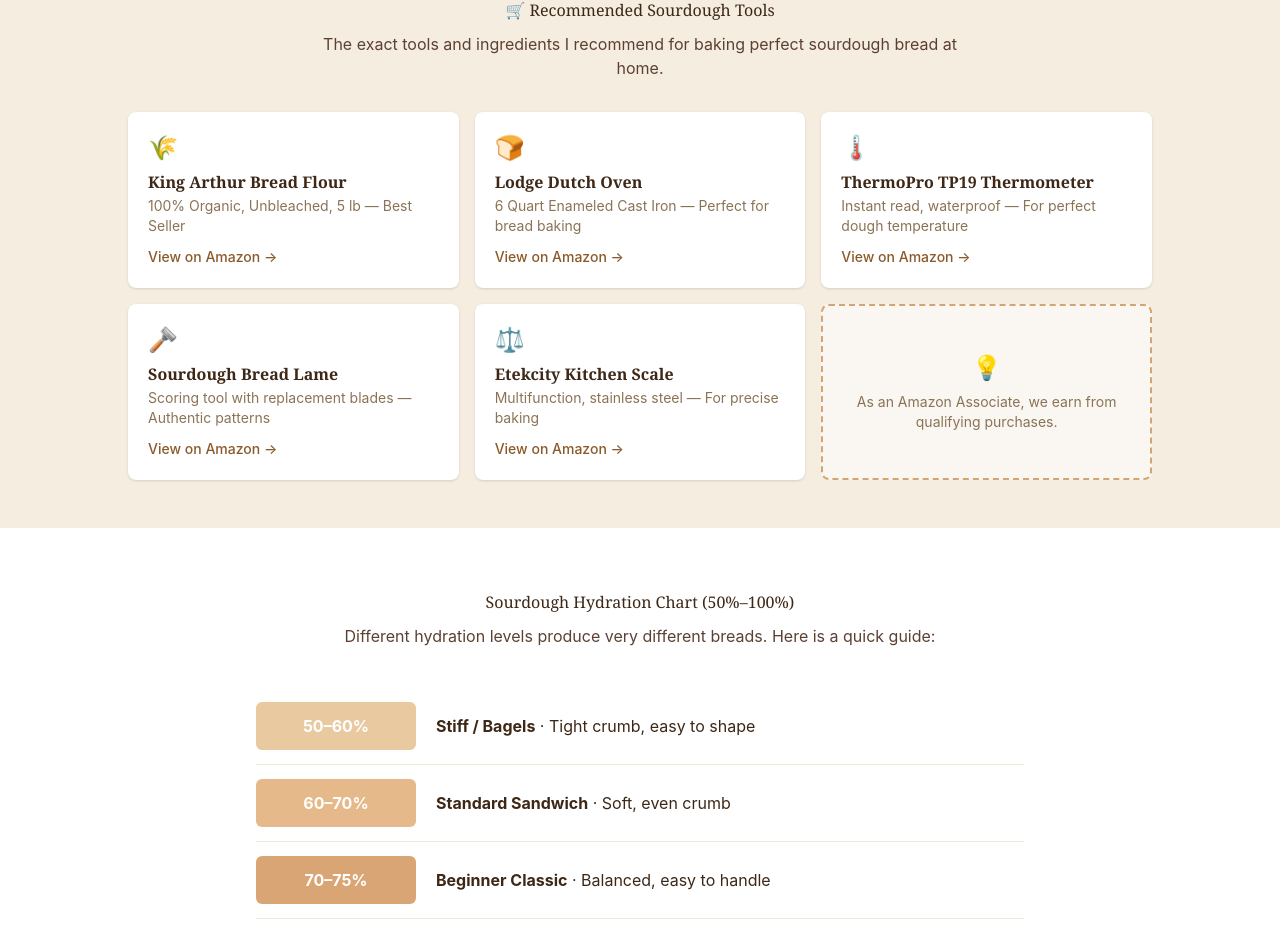
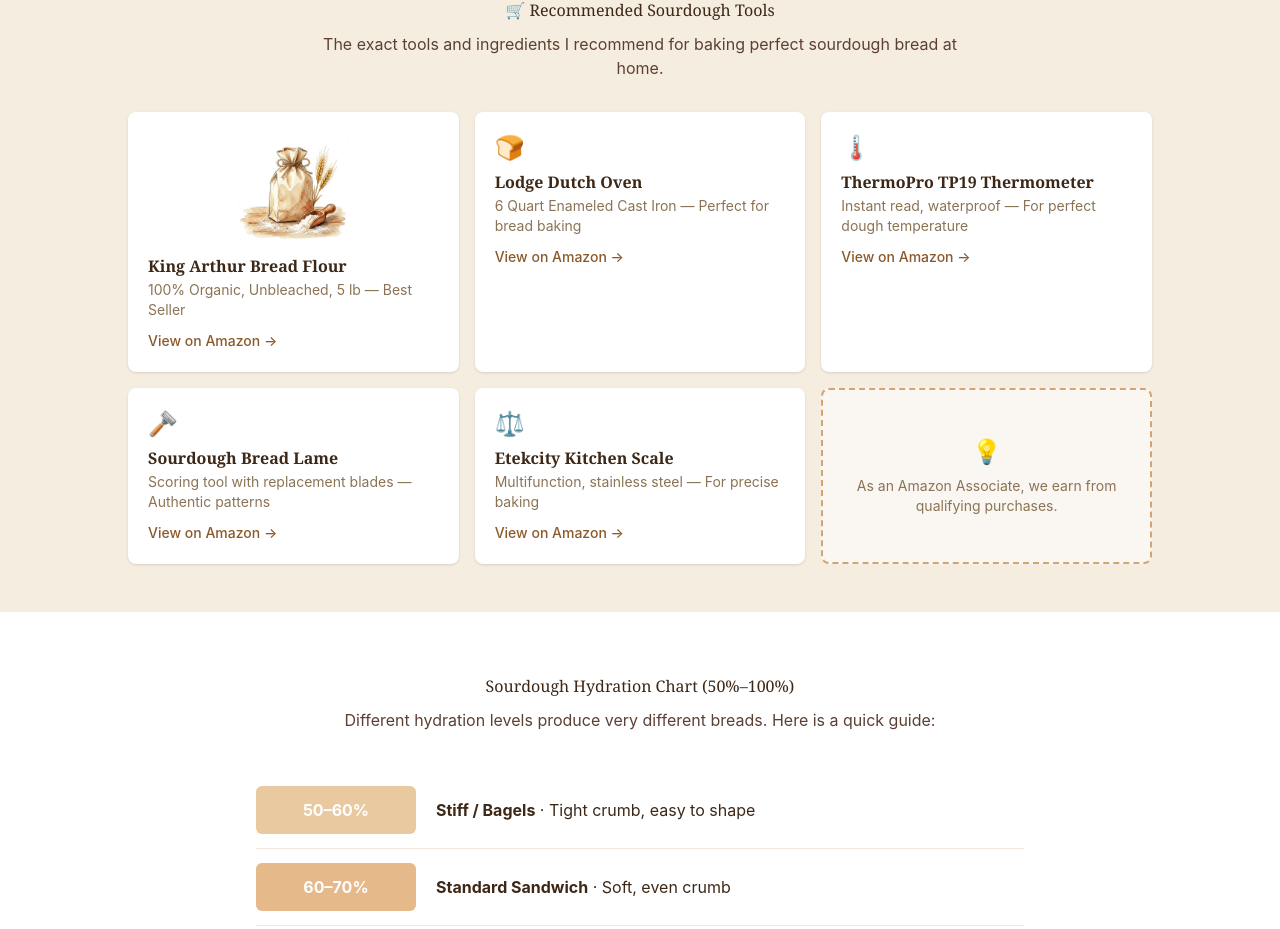
Before and after one commit to TZ005/sourdough-calculator, a Next.js app: page / in a window 1280 px wide. Shown: the part 1977-2906 px from the top of the page. Built offline with nearby package versions, Linux system fonts and the light colour scheme.

Commit message:
Add product image for King Arthur Bread Flour affiliate card

```diff
--- a/app/page.jsx
+++ b/app/page.jsx
@@ -37,7 +37,7 @@
           </p>
           <div className="grid grid-cols-1 md:grid-cols-2 lg:grid-cols-3 gap-4 max-w-5xl mx-auto">
             <AffiliateLink href="https://www.amazon.com/dp/B0FBZ64DVL?tag=sourdoughca0a-20" productName="King Arthur Bread Flour" source="homepage" aria-label="Buy King Arthur Bread Flour on Amazon - 100% Organic, Unbleached, 5 lb" title="King Arthur Bread Flour on Amazon" className="bg-white p-5 rounded-lg shadow hover:shadow-lg transition-shadow">
-              <div className="text-2xl mb-2" role="img" aria-label="Wheat icon">🌾</div>
+              <img src="/images/product-flour.png" alt="Hand-drawn watercolor illustration of a bag of bread flour" width="600" height="600" className="w-28 h-28 mx-auto mb-3 object-contain" loading="lazy" />
               <h3 className="font-semibold mb-1">King Arthur Bread Flour</h3>
               <p className="text-sm text-brand-muted mb-2">100% Organic, Unbleached, 5 lb — Best Seller</p>
               <span className="text-sm text-brand-brown font-medium">View on Amazon →</span>
```
Also changed, not shown: public/images/product-flour.png (added).
